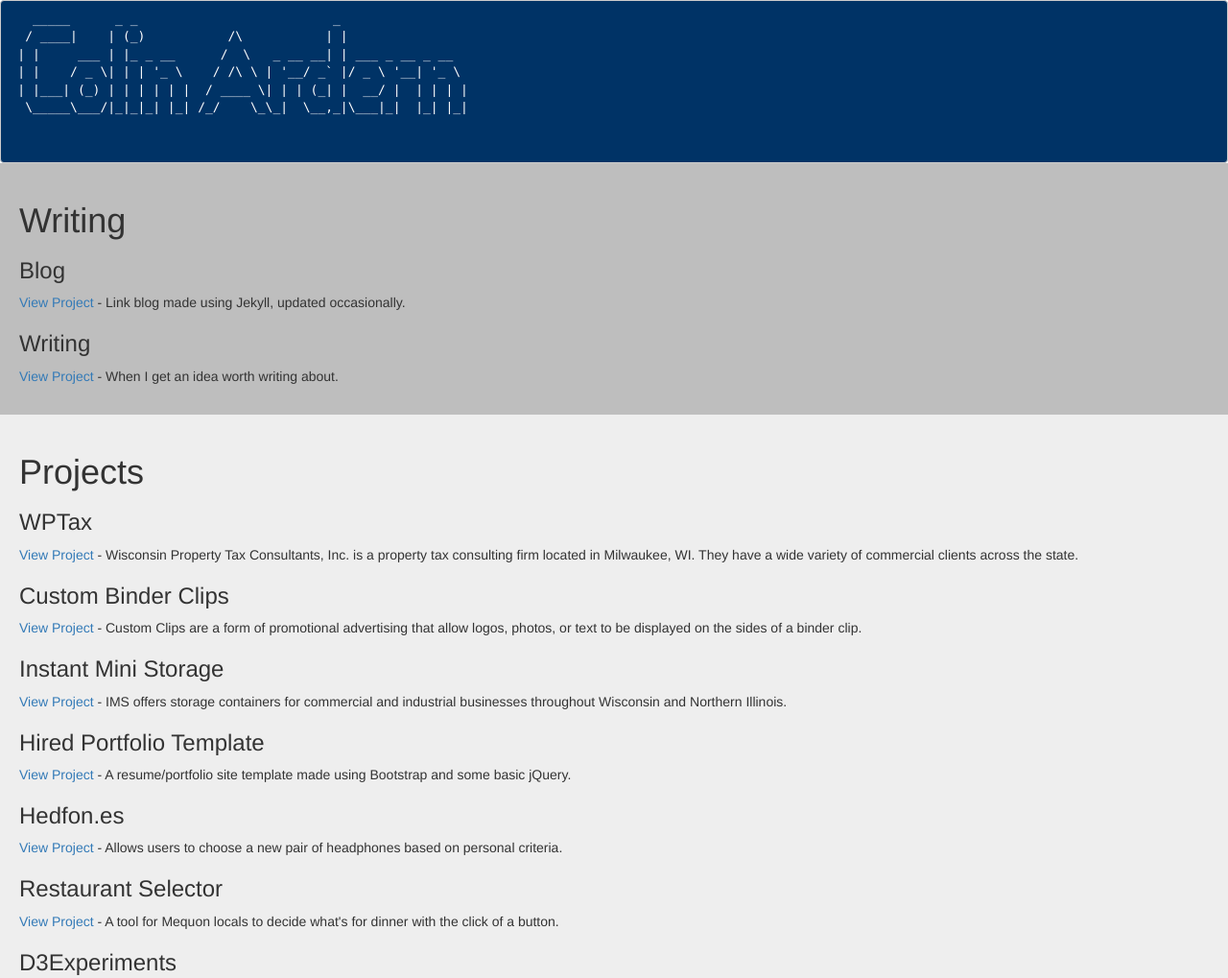
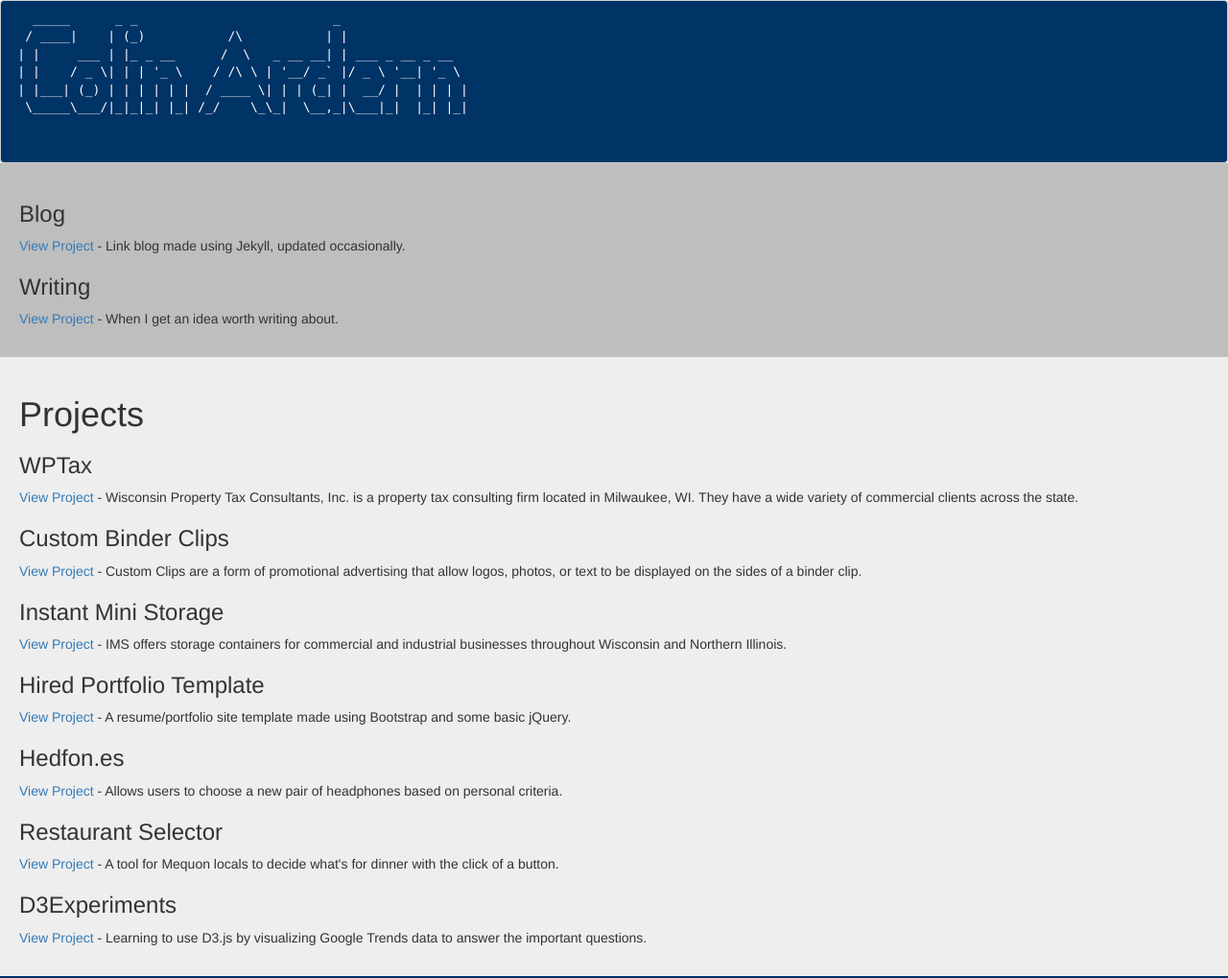
Before and after one commit to cardern/cardern.github.io, a plain HTML site: page index.html in a window 1280 px wide. Shown: the top 1019 px of the page at 96% size. Drawn offline with Linux system fonts and the light colour scheme.

Commit message:
Remove header

```diff
--- a/index.html
+++ b/index.html
@@ -40,8 +40,6 @@
 
     <div id="writing">
         <br>
-        <h1>Writing</h1>
-
         <h3>Blog</h3>
         <p><a href="http://www.colin.im/blog/">View Project</a> - Link blog made using Jekyll, updated occasionally.
         </p>
```
Lines whose indentation alone changed are shown as unchanged.
